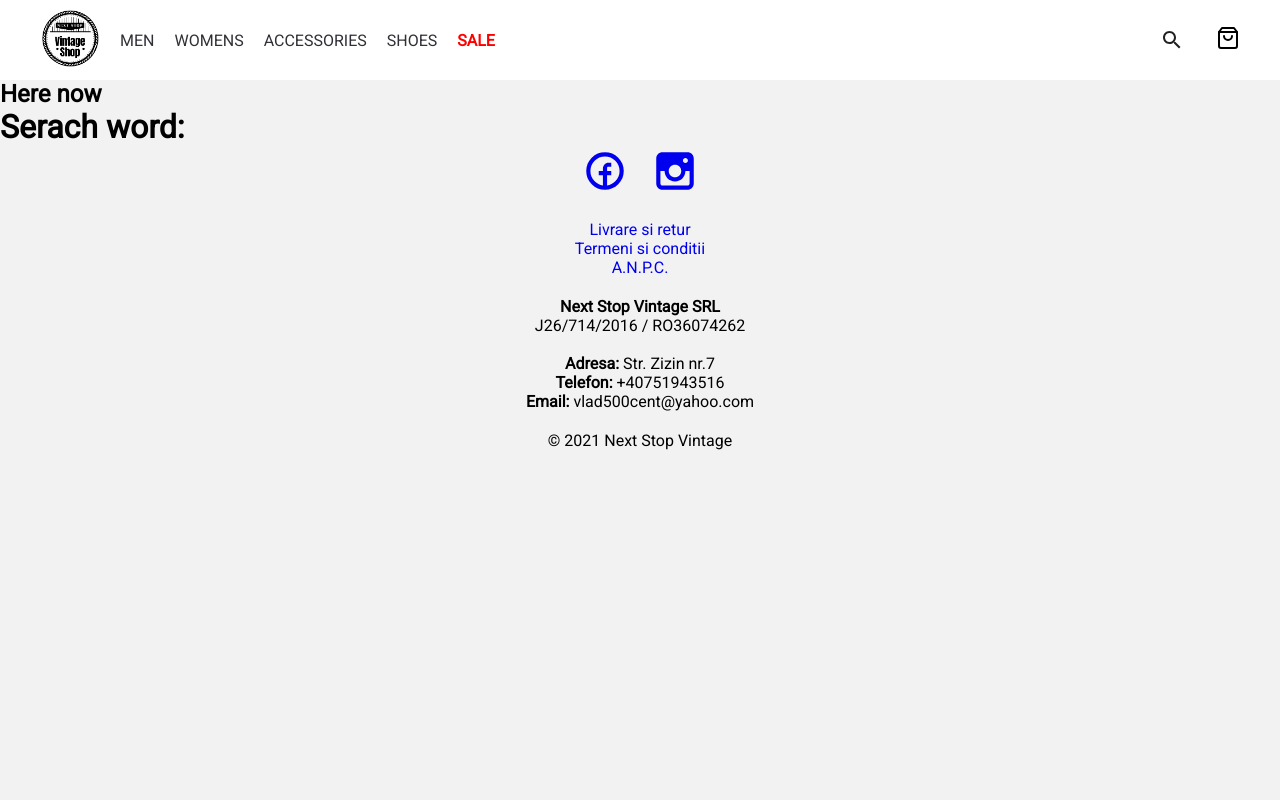
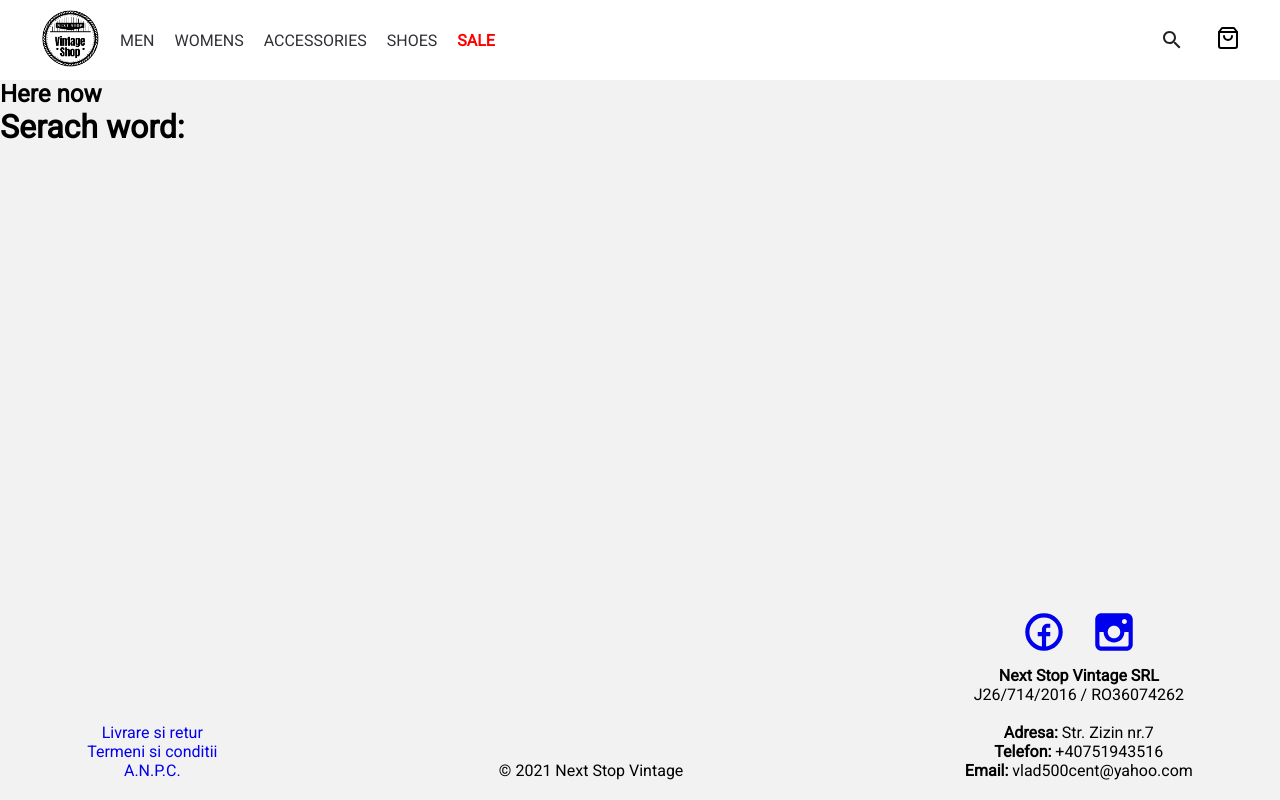
Before and after one commit to balanbogdan94/NextStopVitageClient, a React (Create React App) app: page /search in a window 1280 px wide. Built offline with nearby package versions, Linux system fonts and the light colour scheme.

Commit message:
footer functionality

```diff
--- a/src/App.tsx
+++ b/src/App.tsx
@@ -2,7 +2,7 @@ import React from "react";
 import "./app.scss";
 import { BrowserRouter as Router, Switch, Route, useLocation } from "react-router-dom";
 import Header from "./components/Navbar/Header";
-import Home  from "./components/Home/Home";
+import Home from "./components/Home/Home";
 import Footer from "./components/Footer/Footer"
 
 function useQuery() {
@@ -12,7 +12,9 @@ function useQuery() {
 function App() {
   return (
     <Router>
+      <div className="main-container">
         <Header />
+        <div className="main-content">
           <Switch>
             <Route exact path="/">
               <Home />
@@ -23,10 +25,14 @@ function App() {
             <Route path="/womens">
               <Womens />
             </Route>
-        <Route path="/accessories"><Accessories/></Route>
+            <Route path="/accessories"><Accessories /></Route>
             <Route path="/search" component={Search}></Route>
           </Switch>
-        <Footer/>
+        </div>
+
+        <Footer />
+      </div>
+
     </Router>
   );
 }
@@ -47,7 +53,7 @@ const Accessories = () => {
 
 type TParams = { id: string };
 
-const Search = (text:TParams) => {
+const Search = (text: TParams) => {
   let query = useQuery();
   let x = query.get("word")
   return <div><h2>Here now</h2><h1>Serach word: {x}</h1></div>
--- a/src/app.scss
+++ b/src/app.scss
@@ -16,3 +16,13 @@ body{
   background-color: var(--color-background);
   margin: 0;
 }
+
+.main-container {
+  display: flex;
+  min-height: 100vh;
+  flex-direction: column;
+}
+
+.main-content {
+  flex: 1;
+}
--- a/src/components/Footer/Footer.scss
+++ b/src/components/Footer/Footer.scss
@@ -10,6 +10,9 @@
 
 .social-link {
 	list-style: none;
+	margin-bottom: 20px;
+	display: flex;
+	justify-content: center;
 
 	li {
 		display: inline-block;
@@ -62,3 +65,34 @@
 	flex-direction: column;
 	align-items: center;
 }
+
+@media screen and (min-width: 800px) {
+	.container{
+	flex-direction: row;
+	padding: 20px 0px;
+	}
+
+	.social-link{
+		margin-bottom: 5px;
+	}
+
+	.contact{
+		flex-grow: 1;
+		order: 3;
+	}
+
+	.copyright{
+		flex-grow: 2;
+		order: 2;
+		text-align: center;
+		align-self: flex-end;
+	}
+
+	.info-link{
+		flex-grow: 1;
+		order: 1;
+		align-self: flex-end;
+	}
+
+
+}
--- a/src/components/Footer/Footer.tsx
+++ b/src/components/Footer/Footer.tsx
@@ -5,6 +5,7 @@ import { TiSocialFacebookCircular, TiSocialInstagram } from 'react-icons/ti';
 const Footer = () => {
 	return (
 		<div className="container">
+			<div className="contact">
 				<ul className="social-link">
 					<li>
 						<a href="https://www.facebook.com/NextStopVintageShop/">
@@ -16,17 +17,6 @@ const Footer = () => {
 							<TiSocialInstagram size={50} />
 						</a>
 					</li>
-			</ul>
-			<ul className="info-link">
-				<a href="#">
-					<li>Livrare si retur</li>
-				</a>
-				<a href="#">
-					<li>Termeni si conditii </li>
-				</a>
-				<a href="https://anpc.ro/">
-					<li>A.N.P.C.</li>
-				</a>
 				</ul>
 				<ul className="contact-info">
 					<li>
@@ -44,7 +34,21 @@ const Footer = () => {
 						<b>Email:</b> vlad500cent@yahoo.com
 				</li>
 				</ul>
+			</div>
+			<ul className="info-link">
+				<a href="#">
+					<li>Livrare si retur</li>
+				</a>
+				<a href="#">
+					<li>Termeni si conditii </li>
+				</a>
+				<a href="https://anpc.ro/">
+					<li>A.N.P.C.</li>
+				</a>
+			</ul>
+			<div className="copyright">
 				© 2021 Next Stop Vintage
+			</div>
 		</div>
 	);
 };
--- a/src/components/Home/Home.scss
+++ b/src/components/Home/Home.scss
@@ -1,9 +1,18 @@
 .mainImage {
+    padding-top: 20px;
     width: 100%;
   img {
-    width: auto;
-    height: auto;
+    max-height: 50vh;
+    width: 90%;
     object-fit: cover;
-    margin: 40px;
+    object-position: bottom;
+    margin: auto;
+    display: block;
+    opacity: 1;
+    transition: .5s ease;
+
+    &:hover{
+      opacity: 0.3;
+    }
   }
 }
```
Also changed, not shown: tsconfig.json (+9 -3 lines), 1 other file (tests, documents, lock files or other folders). Lines whose indentation alone changed are shown as unchanged.
